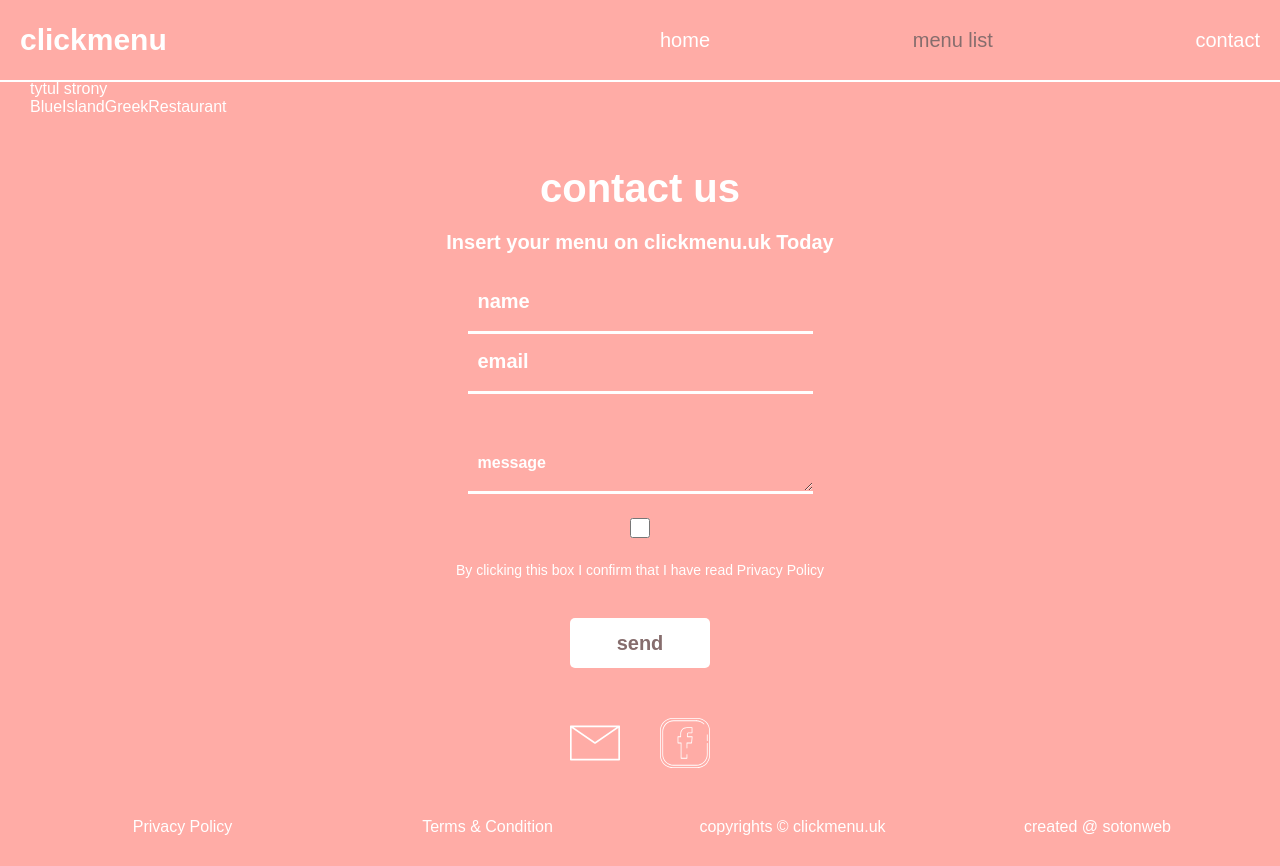
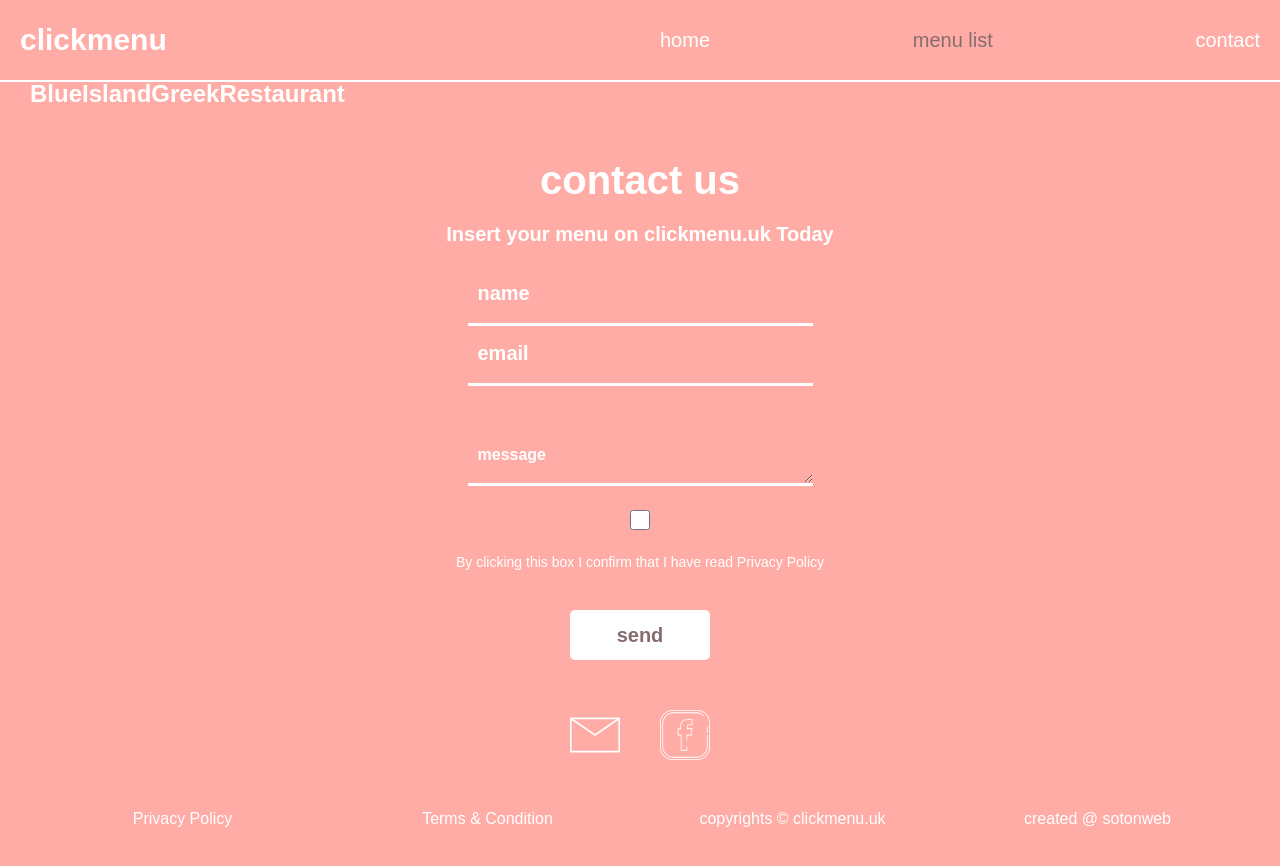
Before and after one commit to WronskiN/click_menu, a React (Create React App) app: page /menuList/BlueIslandGreekRestaurant in a window 1280 px wide. Built offline with nearby package versions, Linux system fonts and the light colour scheme.

Commit message:
Delete BlueIsland.js and Shire.js files

```diff
--- a/src/components/pages/RestaurantMenu.js
+++ b/src/components/pages/RestaurantMenu.js
@@ -1,7 +1,7 @@
 import React from "react";
 
 const RestaurantMenu = (props) => {
-  return <div>{props.id}</div>;
+  return <h2>{props.id}</h2>;
 };
 
 export default RestaurantMenu;
--- a/src/components/pages/RestaurantPage.js
+++ b/src/components/pages/RestaurantPage.js
@@ -6,7 +6,6 @@ const RestaurantPage = ({ match }) => {
 
   return (
     <>
-      <div>tytul strony</div>
       <RestaurantMenu id={match.params.id} />
     </>
   );
```
Also changed, not shown: src/components/pages/BlueIsland.js (deleted, +0 -11 lines), src/components/pages/Shire.js (deleted, +0 -11 lines).
